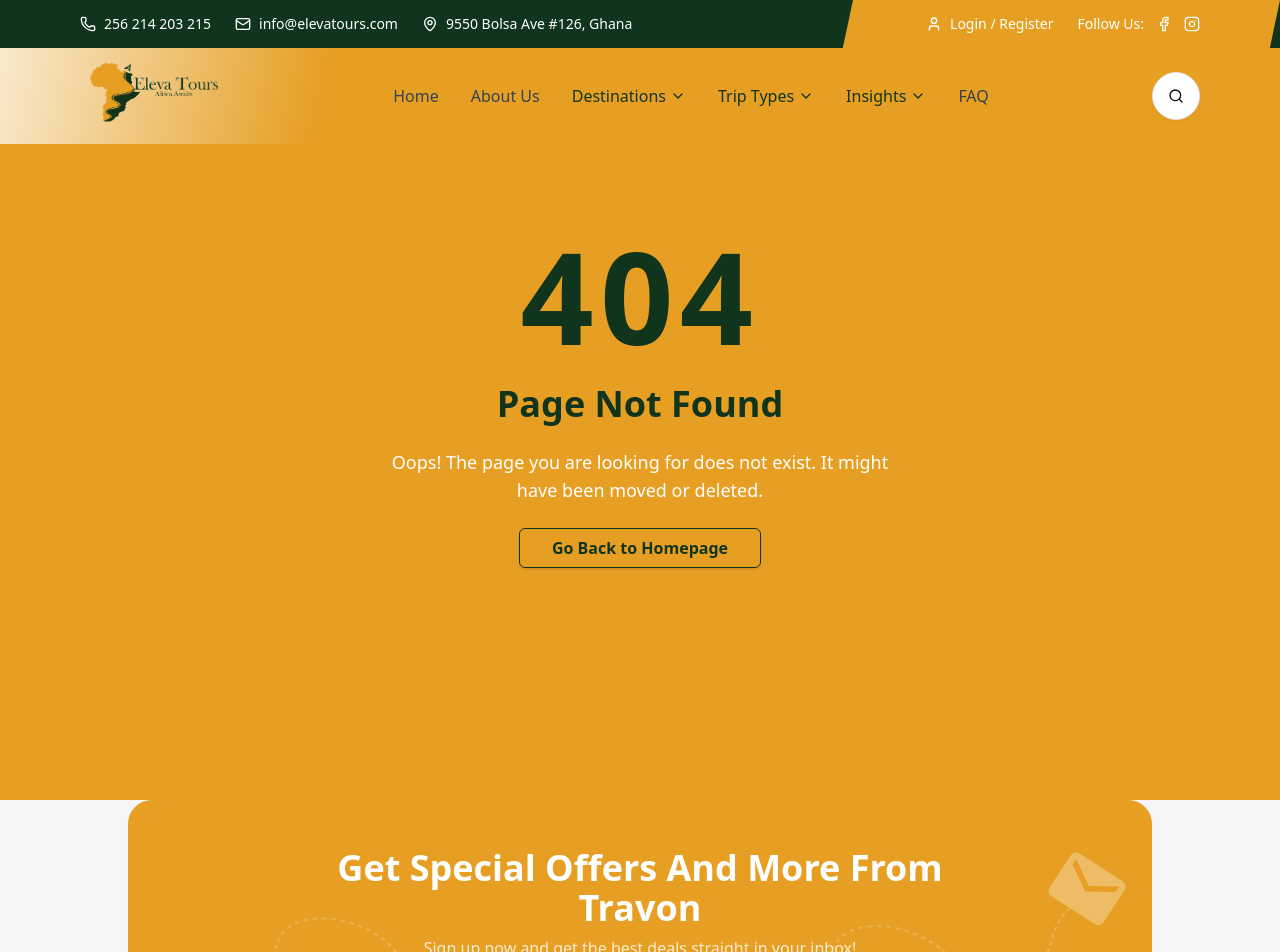
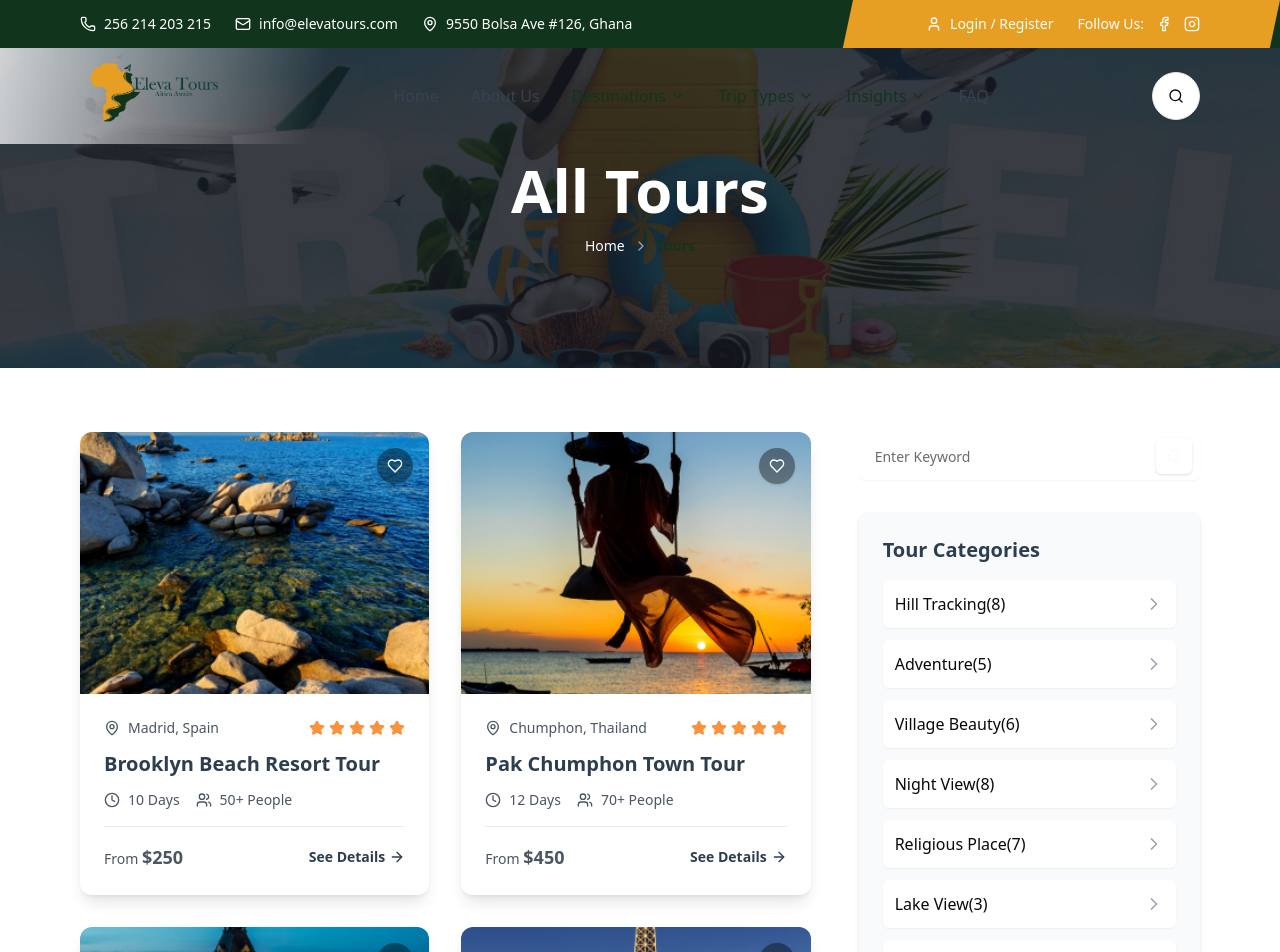
Before and after one commit to Eric-Eddie-Kabutey/eleva-tours-new, a Next.js app: page /tours/family in a window 1280 px wide. Before the commit this address had no page. Shown: the top 952 px of the page. Built offline with nearby package versions, Linux system fonts and the light colour scheme.

Commit message:
add family tour

```diff
--- /dev/null
+++ b/app/tours/family/page.tsx
@@ -0,0 +1,86 @@
+"use client";
+
+import { useState } from 'react';
+import { Search } from 'lucide-react';
+import { toursData } from '@/lib/tours-data';
+import { PageHero } from '@/components/shared/page-hero';
+import { TourCard } from '@/components/tours/tour-card';
+import { TourCategoriesWidget } from '@/components/tours/tour-categories-widget';
+import { LastMinuteDealsWidget } from '@/components/tours/last-minute-deals';
+import { AdventureAdWidget } from '@/components/tours/adventure-ad-widget';
+import { Input } from '@/components/ui/input';
+import { Button } from '@/components/ui/button';
+import { Pagination, PaginationContent, PaginationItem, PaginationLink, PaginationNext, PaginationPrevious } from "@/components/ui/pagination";
+
+const ITEMS_PER_PAGE = 8; // Or however many you want per page
+
+export default function AllToursPage() {
+  const [searchTerm, setSearchTerm] = useState('');
+  const [currentPage, setCurrentPage] = useState(1);
+
+  // Filter and paginate data
+  const filteredTours = toursData.filter(tour =>
+    tour.title.toLowerCase().includes(searchTerm.toLowerCase())
+  );
+  const totalPages = Math.ceil(filteredTours.length / ITEMS_PER_PAGE);
+  const currentTours = filteredTours.slice(
+    (currentPage - 1) * ITEMS_PER_PAGE,
+    currentPage * ITEMS_PER_PAGE
+  );
+
+  return (
+    <main>
+      <PageHero
+        title="All Tours"
+        breadcrumbs={[{ label: "Home", href: "/" }, { label: "Tours", href: "/tours" }]}
+        imageUrl="/assets/images/page-banner-img.jpg"
+      />
+      <div className="container max-w-6xl 2xl:max-w-7xl mx-auto py-16 px-4">
+        <div className="grid grid-cols-1 lg:grid-cols-3 gap-12">
+
+          {/* Main Content (Left Column) */}
+          <div className="lg:col-span-2">
+            <div className="grid grid-cols-1 md:grid-cols-2 gap-8">
+              {currentTours.map(tour => (
+                <TourCard key={tour.id} tour={tour} />
+              ))}
+            </div>
+
+            {/* Pagination */}
+            <div className="mt-12">
+                <Pagination>
+                  <PaginationContent>
+                    <PaginationItem><PaginationPrevious href="#" onClick={() => setCurrentPage(p => Math.max(1, p - 1))} /></PaginationItem>
+                    {[...Array(totalPages).keys()].map(page => (
+                        <PaginationItem key={page + 1}>
+                            <PaginationLink href="#" isActive={currentPage === page + 1} onClick={() => setCurrentPage(page + 1)}>{page + 1}</PaginationLink>
+                        </PaginationItem>
+                    ))}
+                    <PaginationItem><PaginationNext href="#" onClick={() => setCurrentPage(p => Math.min(totalPages, p + 1))} /></PaginationItem>
+                  </PaginationContent>
+                </Pagination>
+            </div>
+          </div>
+
+          {/* Sidebar (Right Column) */}
+          <aside className="space-y-8">
+            <div className="relative">
+              <Input
+                placeholder="Enter Keyword"
+                className="h-12 pl-4 pr-12"
+                value={searchTerm}
+                onChange={(e) => setSearchTerm(e.target.value)}
+              />
+              <Button size="icon" className="absolute top-1/2 right-2 -translate-y-1/2 h-9 w-9 bg-brand-green hover:bg-brand-green/90">
+                <Search className="h-5 w-5" />
+              </Button>
+            </div>
+            <TourCategoriesWidget />
+            <LastMinuteDealsWidget />
+            <AdventureAdWidget />
+          </aside>
+        </div>
+      </div>
+    </main>
+  );
+}
```
